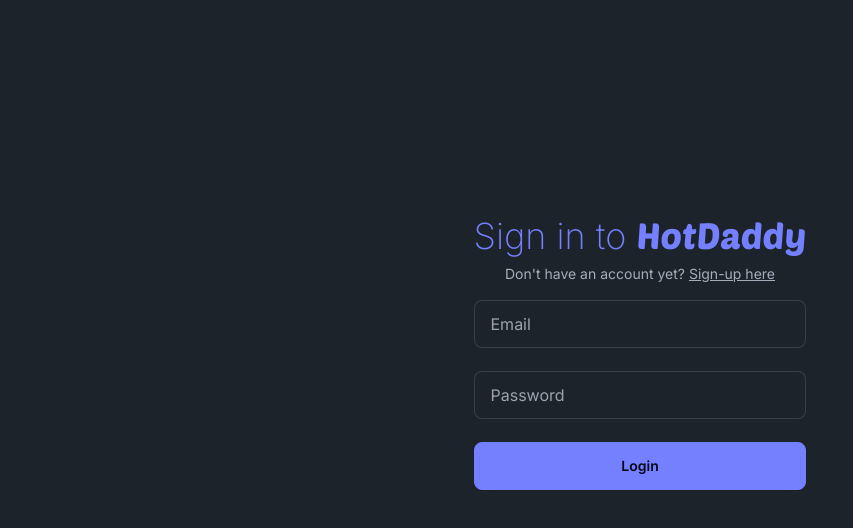
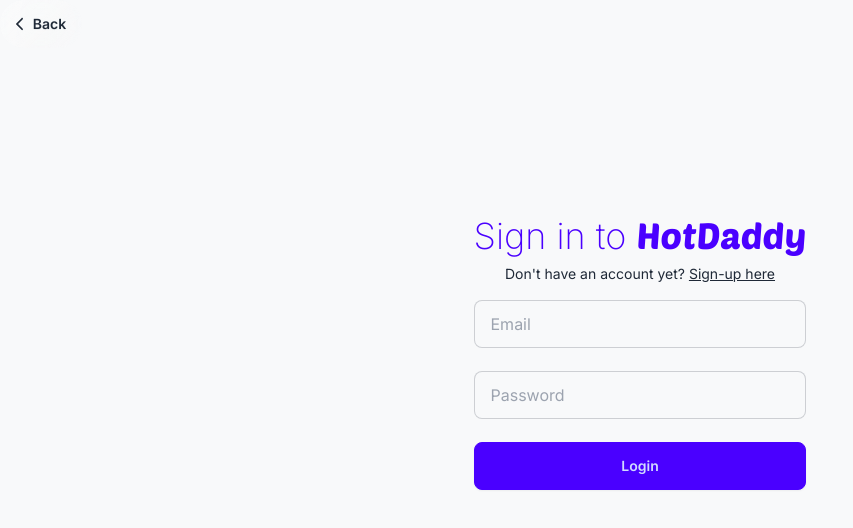
Before and after one commit to jeremylau-tech/hotdaddy, a Next.js app: page /login in a window 1280 px wide. Shown: the top 528 px of the page, without its empty margins (0-853 px from the left). Built offline with nearby package versions, Linux system fonts and the light colour scheme; no server answers.

Commit message:
fix(login/signup): error handling and signup fixed with login

```diff
--- a/app/api/auth/login/route.js
+++ b/app/api/auth/login/route.js
@@ -6,7 +6,7 @@
 export async function POST(request) {
   const data = await request.json();
   const { email, password } = data;
-
+  try {
     const userCredential = await signInWithEmailAndPassword(
       FIREBASE_AUTH,
       email,
@@ -16,4 +16,7 @@
     return new NextResponse(JSON.stringify({ user: userCredential.user }), {
       status: 200,
     });
+  } catch (err) {
+    return new NextResponse(JSON.stringify({ error: err }), { status: 401 });
   }
+}
--- a/app/api/auth/signup/route.js
+++ b/app/api/auth/signup/route.js
@@ -7,19 +7,22 @@
 export async function POST(request) {
   const data = await request.json();
   const { email, password, name } = data;
-console.log(email, password, name);
+  try {
     const userCredential = await createUserWithEmailAndPassword(
       FIREBASE_AUTH,
       email,
       password
     );
-
     const userId = userCredential.user.uid;
     await setDoc(doc(collection(DB, "users"), userId), {
       userId: userCredential.user.uid,
       email,
       name,
     });
-
-  return new NextResponse({ user: userCredential.user }, { status: 201 });
+    return new NextResponse(JSON.stringify({ user: userCredential.user }), {
+      status: 201,
+    });
+  } catch (err) {
+    return new NextResponse(JSON.stringify({ error: err }), { status: 409 });
   }
+}
--- a/app/auth/AuthProvider.js
+++ b/app/auth/AuthProvider.js
@@ -11,7 +11,6 @@
   const router = useRouter();
 
   const signup = async (email, password, name) => {
-    console.log(email, password, name);
     const res = await fetch("/api/auth/signup", {
       method: "POST",
       body: JSON.stringify({
@@ -20,8 +19,20 @@
         name,
       }),
     });
-
     const data = await res.json();
+    // Error Handling
+    if (data.error) {
+      switch (data.error.code) {
+        case "auth/weak-password":
+          throw new Error(
+            "Your password is not strong enough. It must be at least 6 characters long."
+          );
+        case "auth/missing-password":
+          throw new Error("Please enter a password");
+        case "auth/email-already-in-use":
+          throw new Error("That account exists already!");
+      }
+    }
     localStorage.setItem("user", JSON.stringify(data.user));
     setCurrentUser(data.user);
   };
@@ -36,6 +47,14 @@
     });
 
     const data = await res.json();
+    if (data.error) {
+      switch (data.error.code) {
+        case "auth/missing-password":
+          throw new Error("Please enter a password");
+        case "auth/invalid-credential":
+          throw new Error("Your password or email is wrong!");
+      }
+    }
     localStorage.setItem("user", JSON.stringify(data.user));
     setCurrentUser(data.user);
   };
--- a/app/layout.js
+++ b/app/layout.js
@@ -1,7 +1,6 @@
 import { Inter } from "next/font/google";
 import "./globals.css";
 import Navbar from "@/components/navigation";
-import Profile from "@/components/profile";
 import AuthProvider from "./auth/AuthProvider";
 
 const inter = Inter({ subsets: ["latin"] });
@@ -17,7 +16,7 @@
 
 export default function RootLayout({ children }) {
   return (
-    <html lang="en" data-theme="dark">
+    <html lang="en">
       <head>
         <link rel="icon" href="/favicon.ico?" type="image/x-icon" />
       </head>
--- a/app/leaderboard/page.js
+++ b/app/leaderboard/page.js
@@ -254,7 +254,7 @@
   return (
     <div className="max-w-screen-sm h-content">
       <div className="h-full">
-        <div className="flex flex-wrap break-words toast toast-start toast-top">
+        <div className="w-3/4 break-words whitespace-pre-wrap toast toast-start toast-top">
           {toast &&
             (Boolean(success) ? (
               <div className="flex break-words alert alert-success">
--- a/app/loading.js
+++ b/app/loading.js
@@ -5,7 +5,6 @@
 import loadingAnimation from "./loadingSapling.json";
 
 export default function Loading() {
-  console.log(loadingAnimation);
   return (
     <main className="h-screen w-screen flex items-center justify-center">
       <div className="h-160 w-96">
--- a/app/login/page.js
+++ b/app/login/page.js
@@ -1,9 +1,12 @@
 "use client";
-import React, { useState } from "react";
+import React, { useState, useEffect } from "react";
 import { useAuth } from "@/auth/AuthProvider";
 import { useRouter } from "next/navigation";
 import Link from "next/link";
 import { poetsen } from "@/fonts";
+import FAB from "@/components/FAB";
+import { FontAwesomeIcon } from "@fortawesome/react-fontawesome";
+import { faChevronLeft } from "@fortawesome/free-solid-svg-icons";
 
 const AuthComponent = () => {
   const router = useRouter();
@@ -12,11 +15,13 @@
   const [password, setPassword] = useState("");
   const [name, setName] = useState("");
   const [error, setError] = useState(null);
+  const [isSuccessful, setIsSuccessful] = useState(false);
 
   const handleLogin = async () => {
     try {
       await login(email, password);
       setError(null); // Clear any previous error
+      setIsSuccessful(true);
       router.push("/");
     } catch (error) {
       setError(error.message);
@@ -28,8 +33,35 @@
     handleLogin();
   };
 
+  useEffect(() => {
+    if (error) {
+      setTimeout(() => {
+        setError(null);
+      }, 3000);
+    }
+  }, [error]);
+
   return (
     <main className="w-screen h-screen flex justify-center items-center">
+      <div className="w-3/4 break-words whitespace-pre-wrap toast toast-top toast-center">
+        {error && (
+          <div className="flex break-words alert alert-error">
+            <span>{error}</span>
+          </div>
+        )}
+        {isSuccessful && (
+          <div className="flex break-words alert alert-success">
+            <span>You've signed up successfully!</span>
+          </div>
+        )}
+      </div>
+      <FAB
+        onClick={() => router.push("/")}
+        position="topLeft"
+        className={"glass"}
+      >
+        <FontAwesomeIcon icon={faChevronLeft} /> Back
+      </FAB>
       <form onSubmit={handleSubmit} className="form-control gap-y-2 mb-24">
         <h1 className="text-primary text-center text-4xl font-extralight">
           Sign in to <span className={`${poetsen.className}`}>HotDaddy</span>
@@ -62,7 +94,6 @@
 
         <button className="btn btn-primary">Login</button>
       </form>
-      {error && <p style={{ color: "red" }}>{error}</p>}
     </main>
   );
 };
--- a/app/page.js
+++ b/app/page.js
@@ -45,7 +45,7 @@
       console.log("Goals Data: ", goalsData.numGoals);
 
       // Determine the animation index based on goals
-      const animationIndex = Math.min(goalsData.numGoals, 3);
+      const animationIndex = Math.min(goalsData.numGoals ?? 0, 3); // FIX: GOALS DATA CAN BE UNDEFINED
       setSelectedAnimation(animations[animationIndex]);
 
       console.log("Selected Animation Playing ", animationIndex);
--- a/app/signup/page.js
+++ b/app/signup/page.js
@@ -1,6 +1,6 @@
 "use client";
 
-import React, { useState } from "react";
+import React, { useState, useEffect } from "react";
 import { useAuth } from "@/auth/AuthProvider";
 import { poetsen } from "@/fonts";
 import FAB from "@/components/FAB";
@@ -15,11 +15,14 @@
   const [password, setPassword] = useState("");
   const [name, setName] = useState("");
   const [error, setError] = useState(null);
+  const [isSuccessful, setIsSuccessful] = useState(false);
 
   const handleSignUp = async () => {
     try {
       await signup(email, password, name);
       setError(null); // Clear any previous error
+      setIsSuccessful(true);
+      router.push("/");
     } catch (error) {
       setError(error.message);
     }
@@ -30,8 +33,29 @@
     handleSignUp();
   };
 
+  useEffect(() => {
+    if (error) {
+      setTimeout(() => {
+        setError(null);
+      }, 3000);
+    }
+  }, [error]);
+
   return (
     <main className="w-screen h-screen flex justify-center items-center px-6">
+      <div className="w-3/4 break-words whitespace-pre-wrap toast toast-top toast-center">
+        {error && (
+          <div className="flex break-words alert alert-error">
+            <span>{error}</span>
+          </div>
+        )}
+        {isSuccessful && (
+          <div className="flex break-words alert alert-success">
+            <span>You've signed up successfully!</span>
+          </div>
+        )}
+      </div>
+
       <FAB
         onClick={() => router.push("/login")}
         position="topLeft"
@@ -74,7 +98,6 @@
 
         <button className="btn btn-primary">Sign Up</button>
       </form>
-      {error && <p style={{ color: "red" }}>{error}</p>}
     </main>
   );
 };
```
Lines whose indentation alone changed are shown as unchanged.
